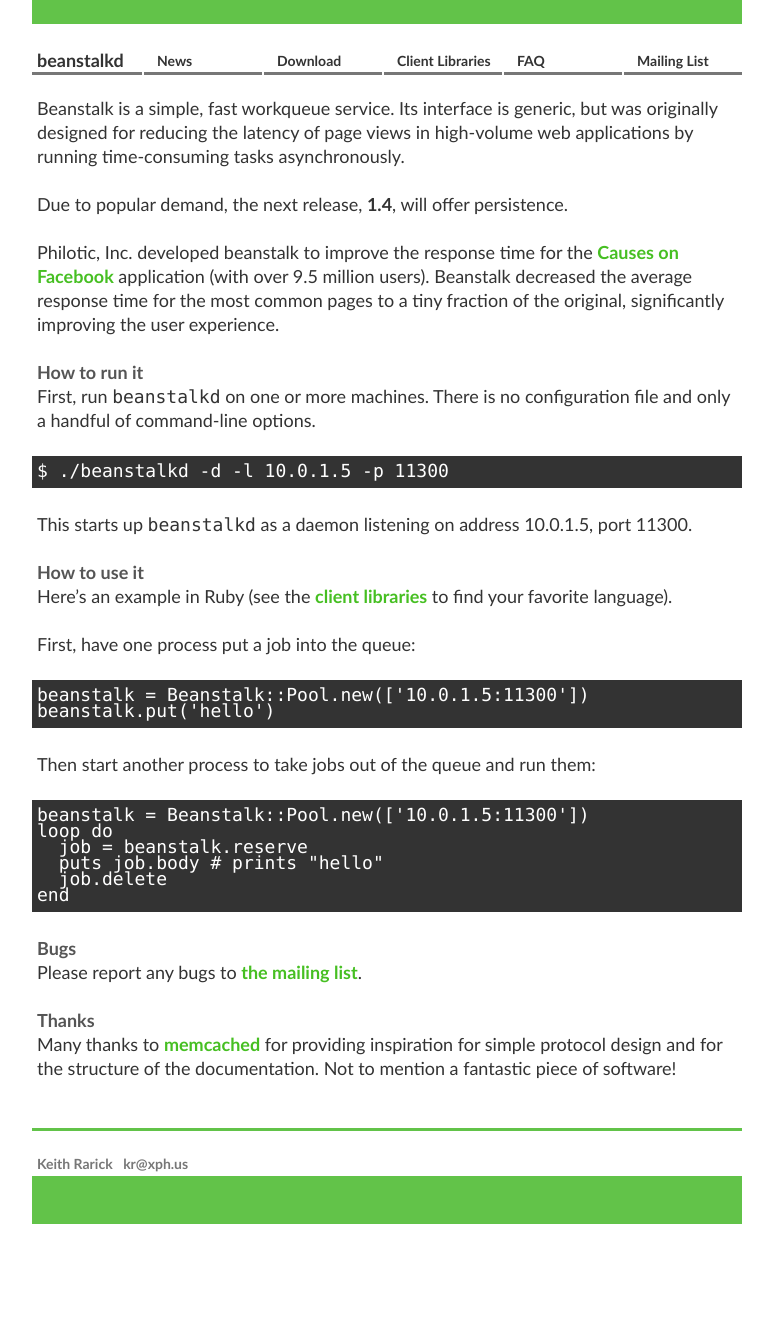
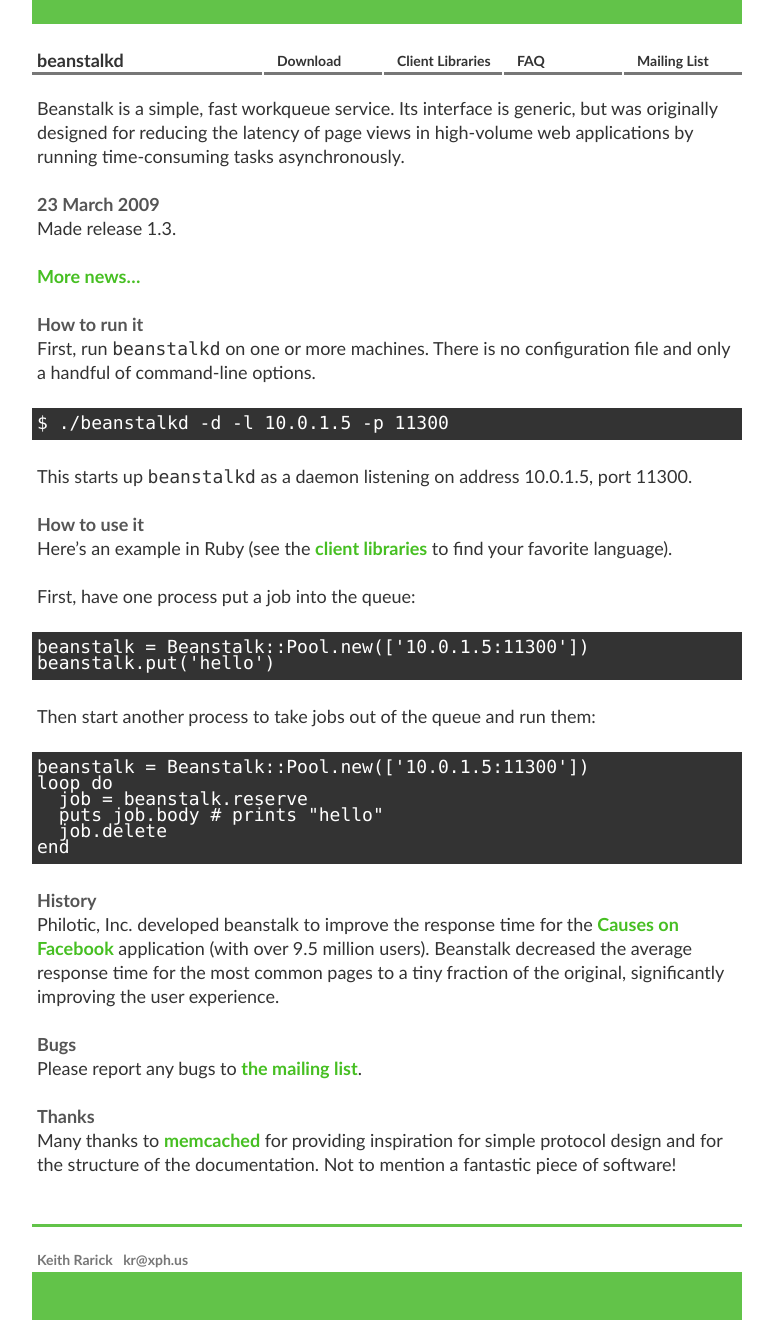
Before and after one commit to beanstalkd/beanstalkd, a Jekyll site: the page built from index.md, in a window 1280 px wide. Shown: the whole page, without its empty margins (253-1026 px from the left). Built offline with Jekyll 4.4.1, drawn with Linux system fonts in a browser that asks for light colours; comment, search, counter and statistics services are not loaded; before the commit the page ends 1224 px from its top, so only the background shows below that; some of the changed lines change nothing that is shown.

```diff
--- a/_layouts/base.html
+++ b/_layouts/base.html
@@ -17,7 +17,6 @@
 
 <nav>
   <menu>
-    <li><a href=news.html>News</a>
     <li><a href=download.html>Download</a>
     <li><a href=client.html>Client&nbsp;Libraries</a>
     <li><a href=http://wiki.github.com/kr/beanstalkd/wikis/faq>FAQ</a>
--- a/index.md
+++ b/index.md
@@ -7,12 +7,11 @@
 was originally designed for reducing the latency of page views in high-volume
 web applications by running time-consuming tasks asynchronously.
 
-Due to popular demand, the next release, **1.4**, will offer persistence.
+## 23 March 2009
 
-Philotic, Inc. developed beanstalk to improve the response time for the
-[Causes on Facebook][cof] application (with over 9.5 million users). Beanstalk
-decreased the average response time for the most common pages to a tiny
-fraction of the original, significantly improving the user experience.
+Made release 1.3.
+
+[More news...](news.html)
 
 ## How to run it
 
@@ -43,6 +42,13 @@
       job.delete
     end
 
+## History
+
+Philotic, Inc. developed beanstalk to improve the response time for the
+[Causes on Facebook][cof] application (with over 9.5 million users). Beanstalk
+decreased the average response time for the most common pages to a tiny
+fraction of the original, significantly improving the user experience.
+
 ## Bugs
 
 Please report any bugs to [the mailing list][mailinglist].
```
